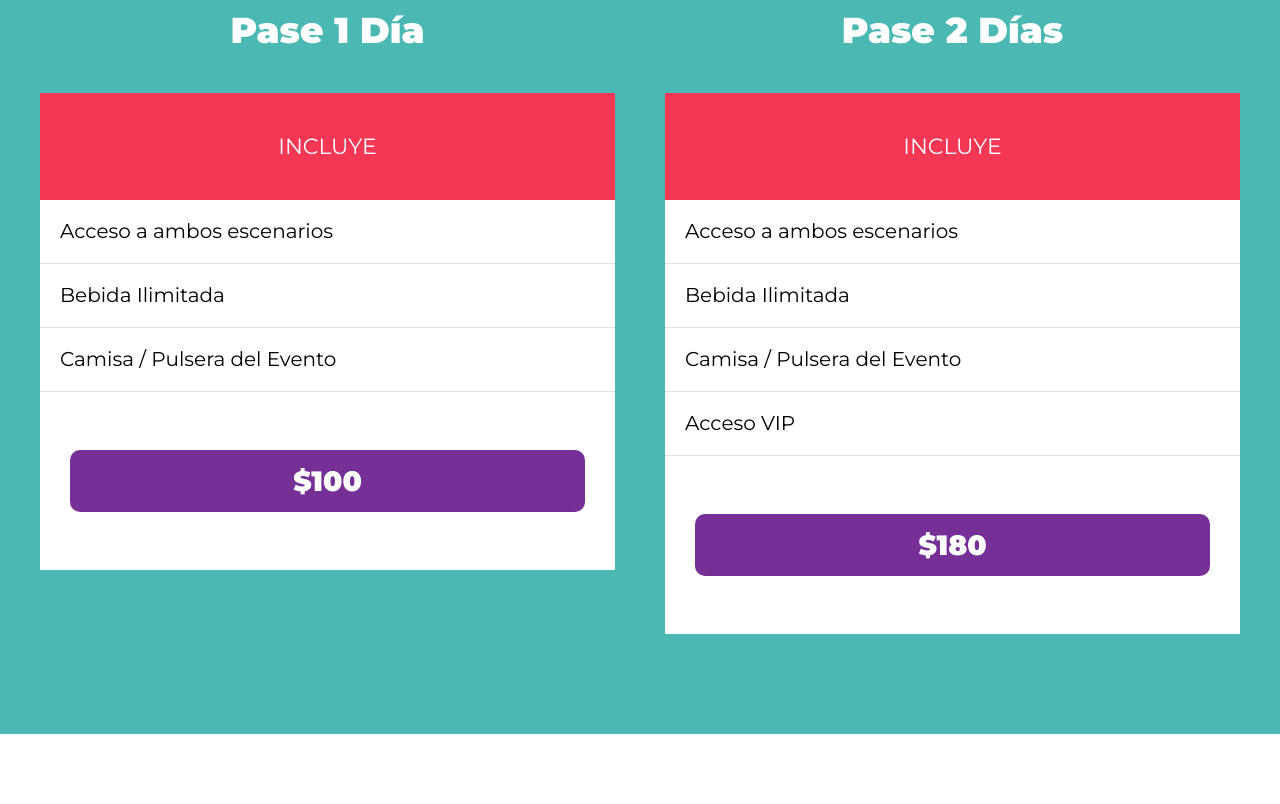
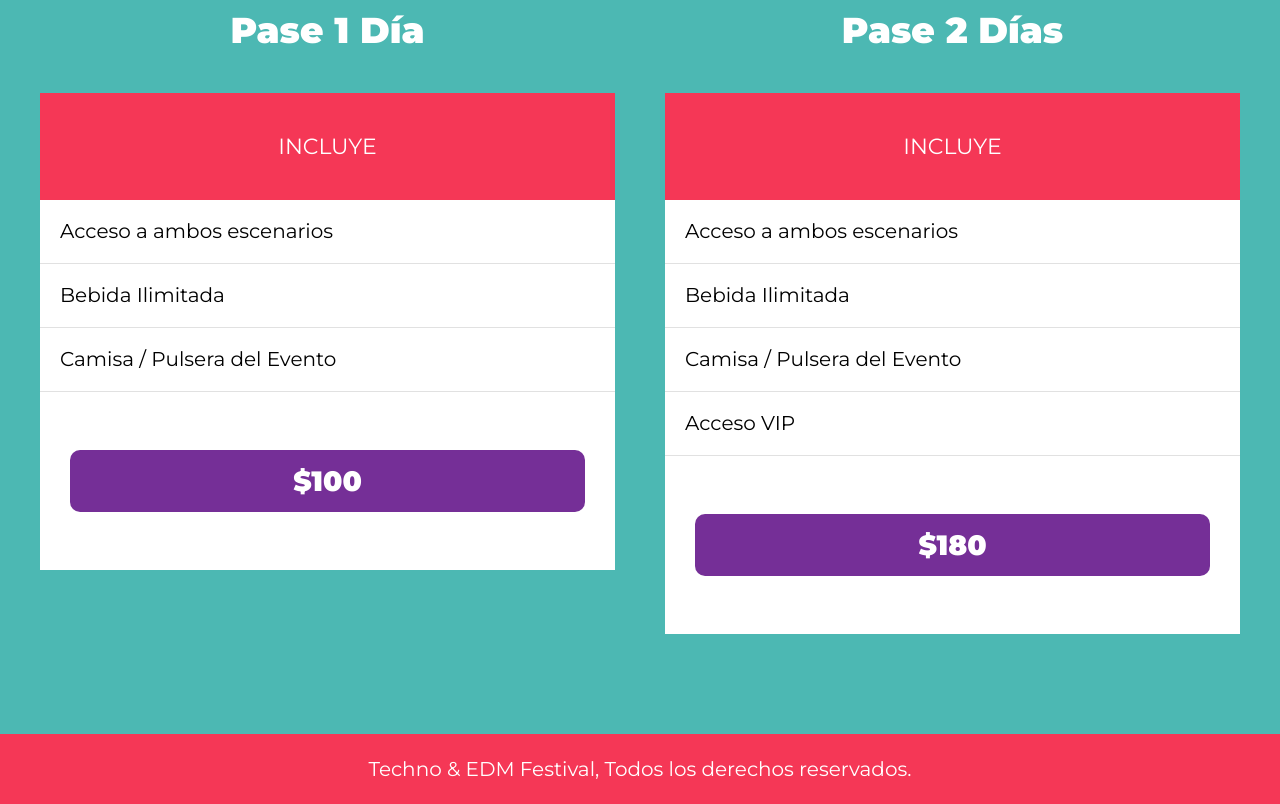
Before and after one commit to VicenteRossiRepository/Festival_de_musica, a website: page index.html in a window 1280 px wide. Shown: the part 3199-4003 px from the top of the page. Before the commit the page ends 3933 px from the top, so only its background shows below. Drawn offline with Linux system fonts and the light colour scheme.

Commit message:
Crear seccion de footer y dar estilo con _footer.scss

```diff
--- a/gulpfile.js
+++ b/gulpfile.js
@@ -5,9 +5,9 @@ import gulpSass from 'gulp-sass'
 const sass = gulpSass(dartSass)
 
 export function css( done ) {
-    src('src/scss/app.scss')
+    src('src/scss/app.scss', {sourcedmaps: true})
         .pipe(sass().on('error', sass.logError))
-        .pipe(dest('dist/css'))
+        .pipe(dest('dist/css', {sourcemaps: true}))
 
     done()
 }
--- a/index.html
+++ b/index.html
@@ -199,6 +199,10 @@
             </div>
         </div>
     </section>
+
+    <footer class="footer">
+        <p>Techno & EDM Festival, Todos los derechos reservados.</p>
+    </footer>
 </body>
 
 </html>
--- /dev/null
+++ b/src/scss/layout/_footer.scss
@@ -0,0 +1,12 @@
+@use 'base/variables' as v;
+
+.footer{
+    background-color: v.$rosa;
+    padding:2rem 0;
+    p{
+        margin: 0;
+        color: v.$blanco;
+        text-align: center;
+
+    }
+}
--- a/src/scss/layout/_index.scss
+++ b/src/scss/layout/_index.scss
@@ -2,4 +2,5 @@
 @forward 'video';
 @forward 'festival';
 @forward 'lineup';
-@forward 'boletos'
+@forward 'boletos';
+@forward 'footer';
```
Also changed, not shown: dist/css/app.css.
